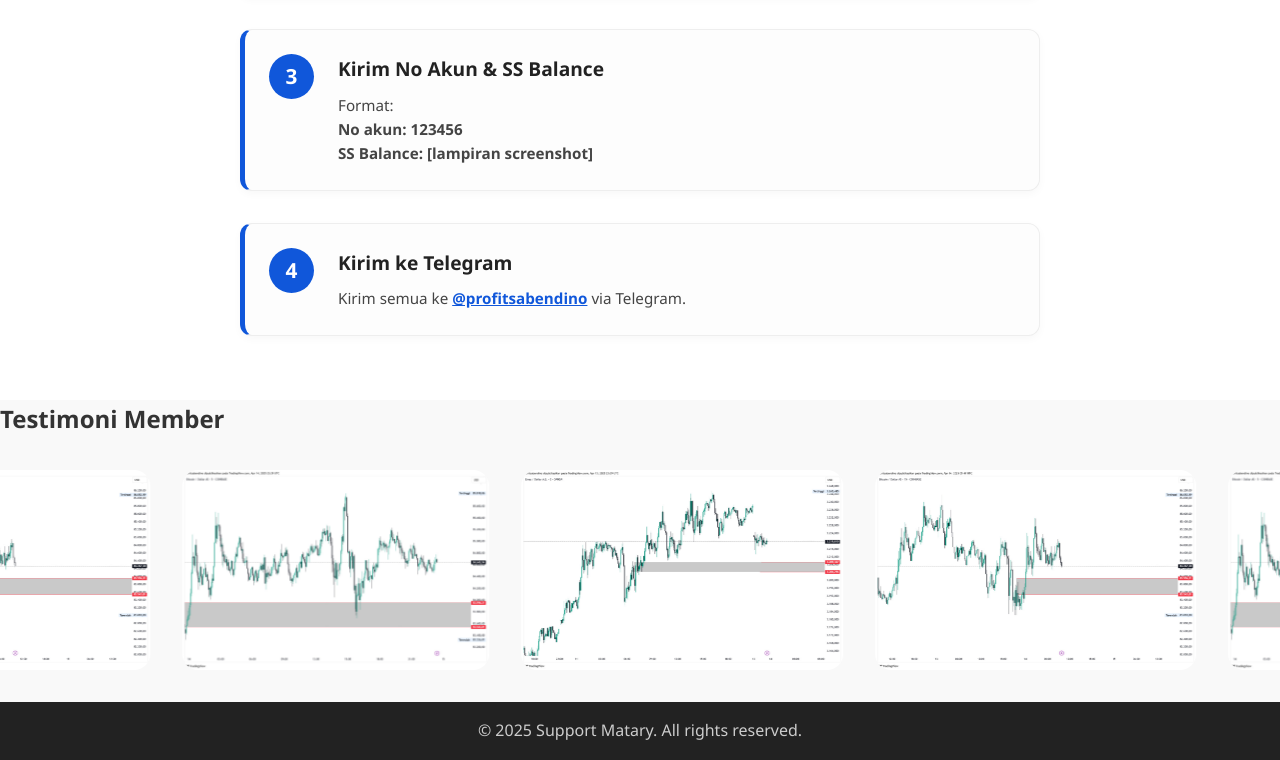
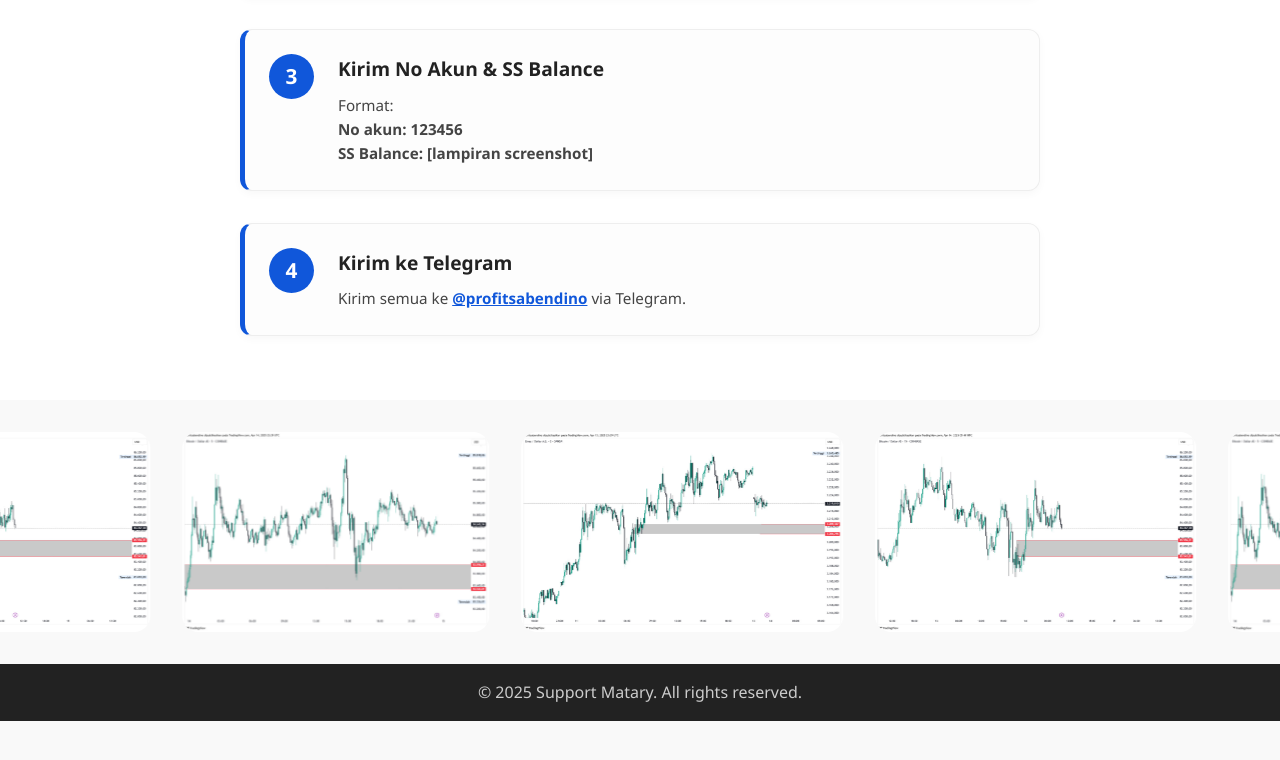
Before and after one commit to lndpr/lajoinmatary, a plain HTML site: page index.html in a window 1280 px wide. Shown: the part 1284-2044 px from the top of the page. After the commit the page ends 2005 px from the top, so only its background shows below. Drawn offline with Linux system fonts and the light colour scheme.

Commit message:
update landing page

```diff
--- a/index.html
+++ b/index.html
@@ -79,7 +79,7 @@
 
   <section class="py-16 bg-white">
     <div class="max-w-7xl mx-auto px-4">
-      <h2 class="text-3xl font-bold text-center mb-8">Testimoni Member</h2>
+      <h2 class="text-3xl font-bold text-center mb-8"></h2>
 
       <div class="testimoni-auto-scroll-wrapper">
         <div class="testimoni-auto-scroll">
```
